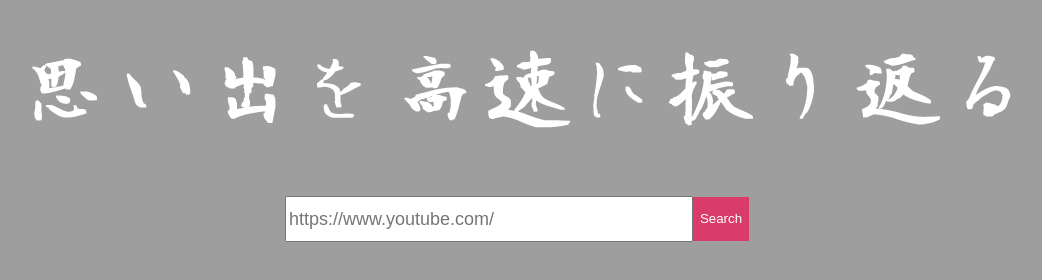
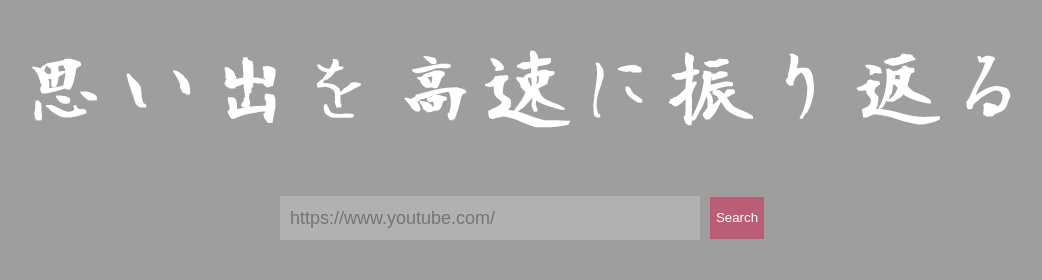
Before and after one commit to AyaEbata/Speedy, a plain HTML site: page index.html in a window 1280 px wide. Shown: the whole page, without its empty margins (123-1165 px from the left). Drawn offline with Linux system fonts and the light colour scheme.

Commit message:
no message

```diff
--- a/css/style.css
+++ b/css/style.css
@@ -31,6 +31,9 @@ button {
     width: 400px;
     height: 40px;
      font-size: 18px;
+     padding: 2px 10px;
+     background: rgba(255,255,255,0.2);
+     border: none;
 }
 
 #movie {
@@ -42,17 +45,18 @@ button {
     align-items: center;
 }
 .search dd {
-    margin: 0;
+    margin: 0 0 0 10px;
 }
 .search dd button{
 	display:block;
 	color:#fff;
 	line-height:40px;
 	text-align:center;
-	border: 1px solid #da3c69;
-    background: #da3c69;
+	border: none;
+     background: rgba(214,29,81,0.5);
 	width: 100%;
 }
 .search dd button:hover {
 	background: #d61d51;
+	cursor: pointer;
 }
```
